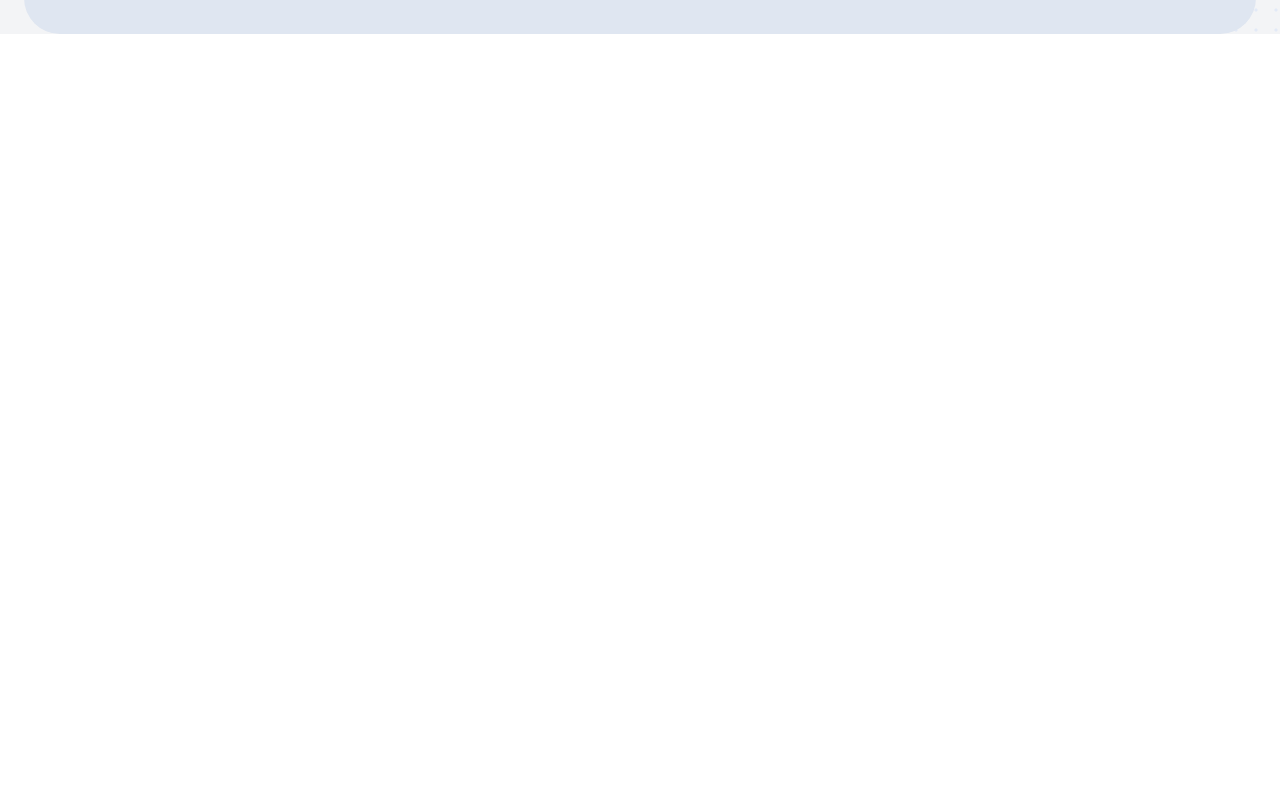
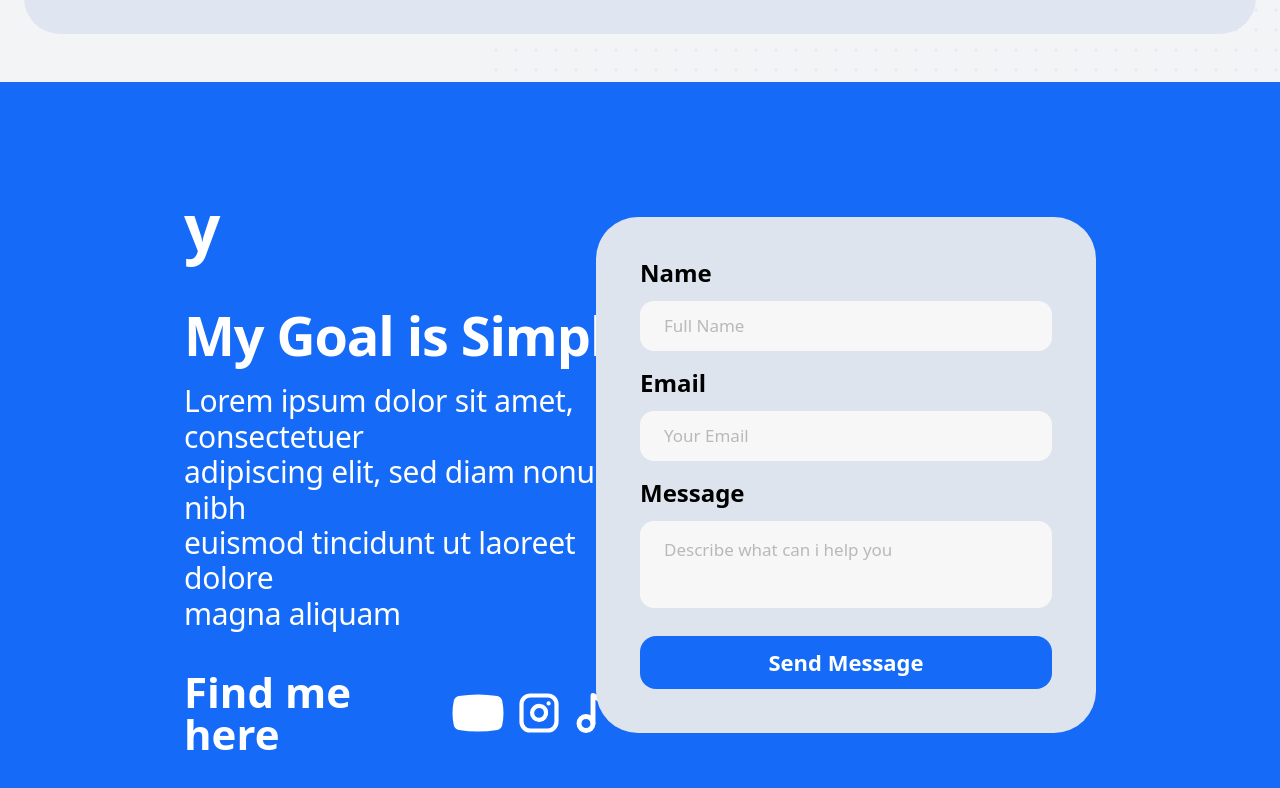
Before and after one commit to IshakAbdiazizHussen/Eng.yusuf-vision, a Next.js app: page / in a window 1280 px wide. Shown: the part 10940-11728 px from the top of the page. Before the commit the page ends 10974 px from the top, so only its background shows below. Built offline with nearby package versions, Linux system fonts and the light colour scheme.

Commit message:
Adding another section footer side

```diff
--- a/src/app/page.tsx
+++ b/src/app/page.tsx
@@ -797,8 +797,97 @@ export default function Home() {
                 </div>
               </div>
             </div>
-    </section>
+          </section>
 
+          <section className="mt-12 w-screen bg-[#156BF7] text-white relative left-1/2 right-1/2 ml-[-50vw] mr-[-50vw]">
+          <div className="grid min-h-[785px] gap-12 px-10 py-12 md:px-16 md:py-16 xl:grid-cols-[1fr_500px] xl:items-center">
+            <div className="max-w-[620px] self-center ml-[120px]">
+              <div className="mb-12">
+                <span className="text-[64px] font-bold leading-none text-white">y</span>
+              </div>
+
+              <h2 className="text-[38px] font-bold leading-[1.05] tracking-[-0.02em] md:text-[54px]">
+                My Goal is Simple:
+              </h2>
+
+              <p className="mt-5 max-w-[610px] text-[24px] leading-[1.18] tracking-[-0.01em] text-white md:text-[30px]">
+                Lorem ipsum dolor sit amet, consectetuer
+                <br />
+                adipiscing elit, sed diam nonummy nibh
+                <br />
+                euismod tincidunt ut laoreet dolore
+                <br />
+                magna aliquam
+              </p>
+
+              <div className="mt-10 flex flex-col gap-4 md:flex-row md:items-center">
+                <h3 className="text-[34px] font-bold leading-none md:text-[42px]">
+                  Find me here
+                </h3>
+
+                <div className="flex items-center gap-3">
+                  <a href="#" aria-label="YouTube" className="transition-opacity hover:opacity-85">
+                    <Youtube className="h-[56px] w-[56px] text-white" fill="currentColor" strokeWidth={1.8} />
+                  </a>
+
+                  <a href="#" aria-label="Instagram" className="transition-opacity hover:opacity-85">
+                    <Instagram className="h-[42px] w-[42px] text-white" strokeWidth={2.4} />
+                  </a>
+
+                  <a href="#" aria-label="TikTok" className="transition-opacity hover:opacity-85">
+                    <Music2 className="h-[42px] w-[42px] text-white" strokeWidth={2.8} />
+                  </a>
+
+                  <a href="#" aria-label="Facebook" className="transition-opacity hover:opacity-85">
+                    <Facebook className="h-[42px] w-[42px] text-white" fill="currentColor" strokeWidth={1.8} />
+                  </a>
+                </div>
+              </div>
+            </div>
+
+            <div className="w-full max-w-[500px] justify-self-center xl:justify-self-end xl:mr-[120px]">
+              <div className="rounded-[42px] bg-[#DDE4EE] px-11 py-10 md:px-11 md:py-11">
+                <div>
+                  <label className="block text-[24px] font-bold leading-none text-black">
+                    Name
+                  </label>
+                  <div className="mt-4 flex h-[50px] items-center rounded-[14px] bg-[#F7F7F7] px-6 text-[17px]
+                  font-normal text-[#B9B9B9]">
+                    Full Name
+                  </div>
+                </div>
+
+                <div className="mt-5">
+                  <label className="block text-[24px] font-bold leading-none text-black">
+                    Email
+                  </label>
+                  <div className="mt-4 flex h-[50px] items-center rounded-[14px] bg-[#F7F7F7] px-6 text-[17px]
+                  font-normal text-[#B9B9B9]">
+                    Your Email
+                  </div>
+                </div>
+
+                <div className="mt-5">
+                  <label className="block text-[24px] font-bold leading-none text-black">
+                    Message
+                  </label>
+                  <div className="mt-4 flex h-[87px] items-start rounded-[14px] bg-[#F7F7F7] px-6 py-4 text-[17px]
+                  font-normal text-[#B9B9B9]">
+                    Describe what can i help you
+                  </div>
+                </div>
+
+                <a
+                  href="#"
+                  className="mt-7 inline-flex h-[53px] w-full items-center justify-center rounded-[16px] bg-[#156BF7]
+                  text-[22px] font-bold leading-none text-white transition-opacity hover:opacity-90"
+                >
+                  Send Message
+                </a>
+              </div>
+            </div>
+          </div>
+        </section>
     </div>
     </main>
   )
```
